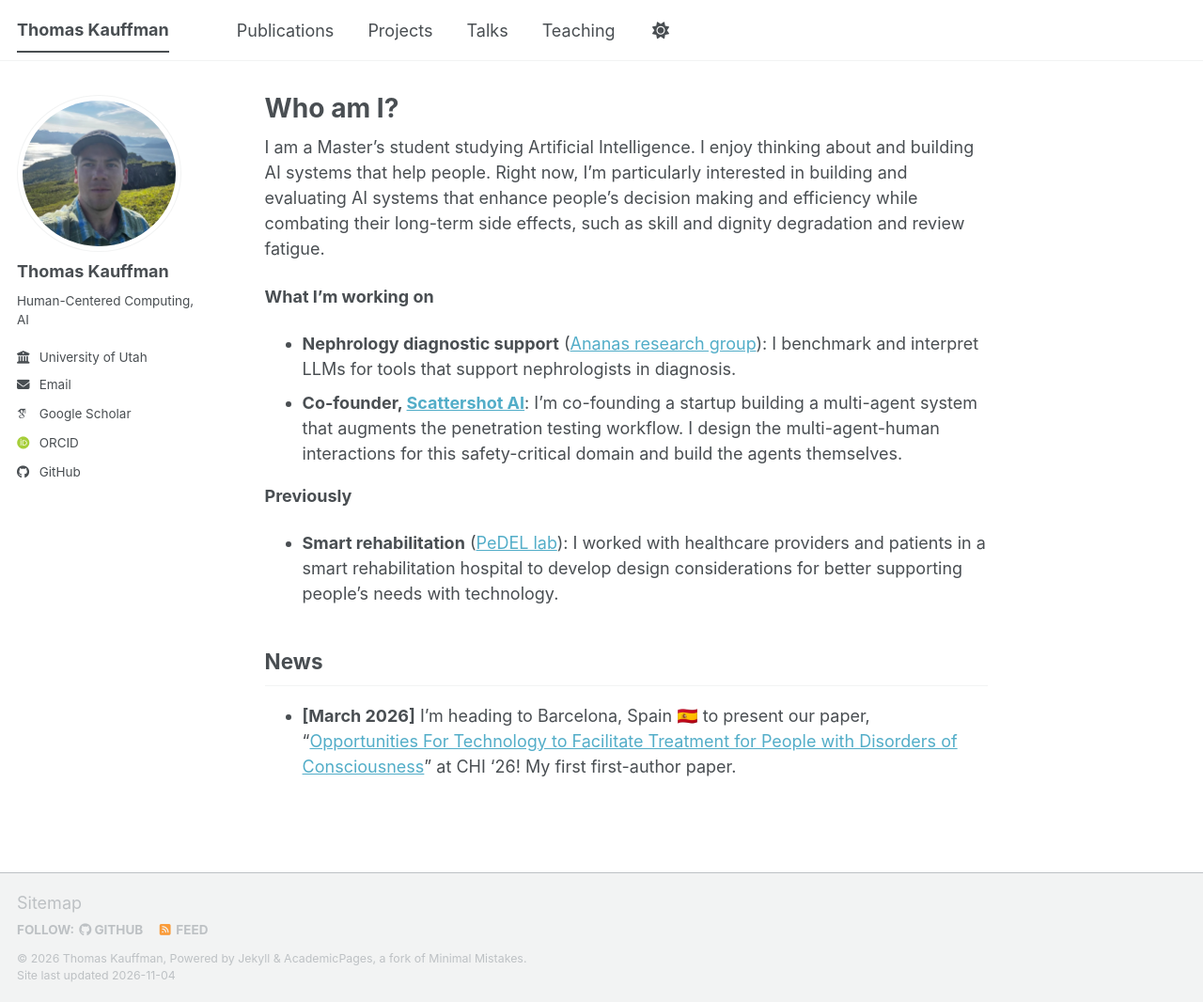
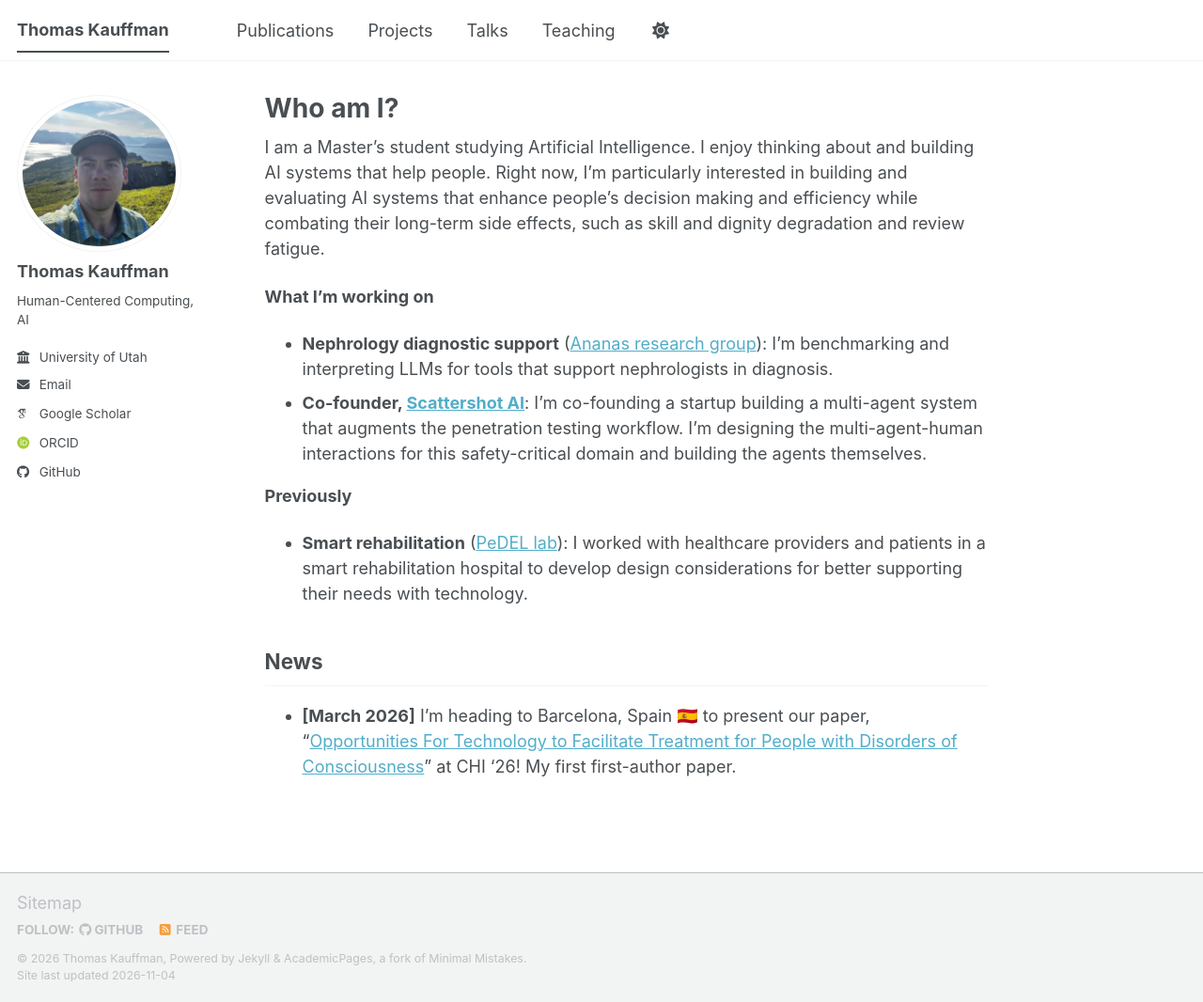
Before and after one commit to Thom-kauf/Thom-kauf.github.io, a Jekyll site: the page built from _pages/about.md, in a window 1280 px wide and 1066 px high. Shown: the whole window at 94% size. Built offline with Jekyll 4.4.1, drawn with Linux system fonts in a browser that asks for light colours; some web fonts are replaced; a script bundle is joined from its source files by our own code; library files that are not in the unit come from our copies.

Commit message:
more style changes and add grad date.

```diff
--- a/_pages/about.md
+++ b/_pages/about.md
@@ -10,11 +10,11 @@ redirect_from:
 I am a Master's student studying Artificial Intelligence. I enjoy thinking about and building AI systems that help people. Right now, I'm particularly interested in building and evaluating AI systems that enhance people's decision making and efficiency while combating their long-term side effects, such as skill and dignity degradation and review fatigue.
 
 **What I'm working on**
-- **Nephrology diagnostic support** ([Ananas research group](https://www.anamarasovic.com/mentoring/)): I benchmark and interpret LLMs for tools that support nephrologists in diagnosis.
-- **Co-founder, [Scattershot AI](https://scattershot-ai.github.io/webpage/)**: I'm co-founding a startup building a multi-agent system that augments the penetration testing workflow. I design the multi-agent-human interactions for this safety-critical domain and build the agents themselves.
+- **Nephrology diagnostic support** ([Ananas research group](https://www.anamarasovic.com/mentoring/)): I'm benchmarking and interpreting LLMs for tools that support nephrologists in diagnosis.
+- **Co-founder, [Scattershot AI](https://scattershot-ai.github.io/webpage/)**: I'm co-founding a startup building a multi-agent system that augments the penetration testing workflow. I'm designing the multi-agent-human interactions for this safety-critical domain and building the agents themselves.
 
 **Previously**
-- **Smart rehabilitation** ([PeDEL lab](https://pedel.cs.utah.edu/)): I worked with healthcare providers and patients in a smart rehabilitation hospital to develop design considerations for better supporting people's needs with technology.
+- **Smart rehabilitation** ([PeDEL lab](https://pedel.cs.utah.edu/)): I worked with healthcare providers and patients in a smart rehabilitation hospital to develop design considerations for better supporting their needs with technology.
 
 ## News
 * **[March 2026]** I’m heading to Barcelona, Spain 🇪🇸 to present our paper, "[Opportunities For Technology to Facilitate Treatment for People with Disorders of Consciousness](/publication/2026-chi-doc)" at CHI '26! My first first-author paper.
```
